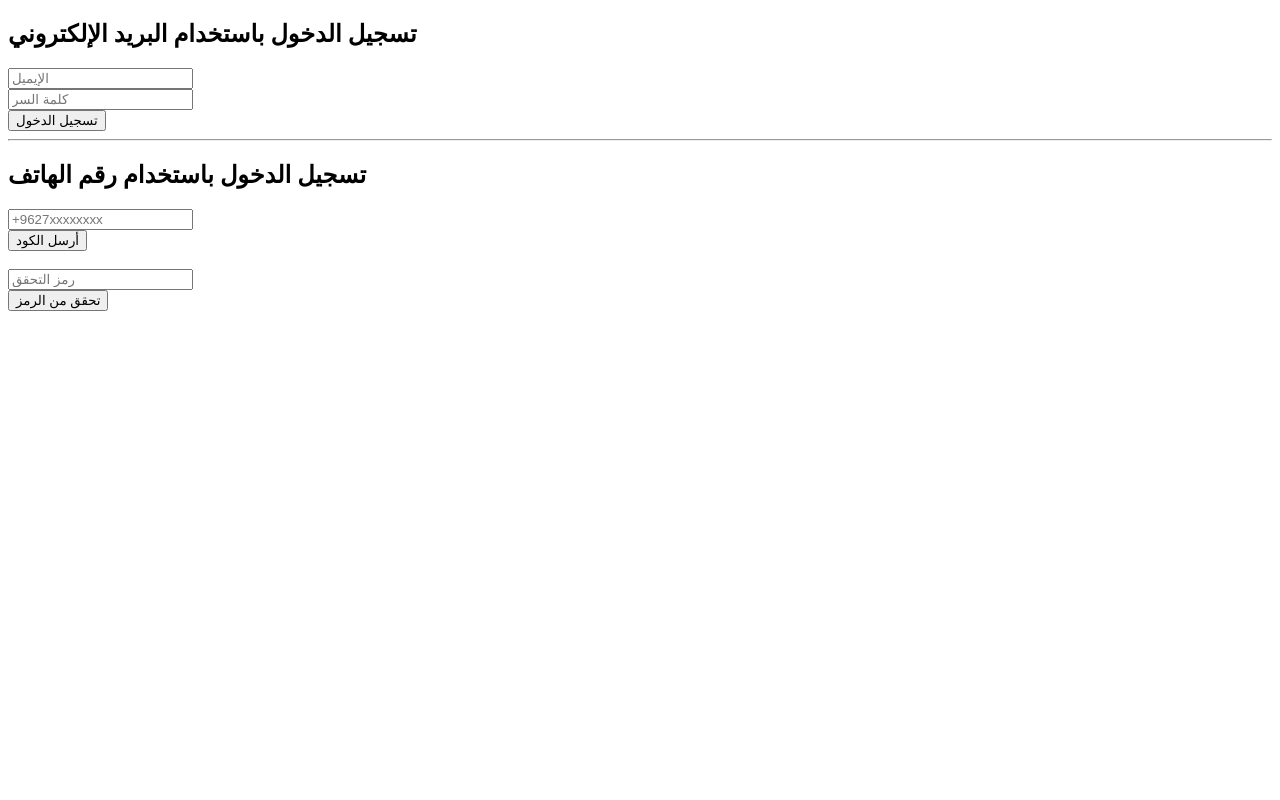
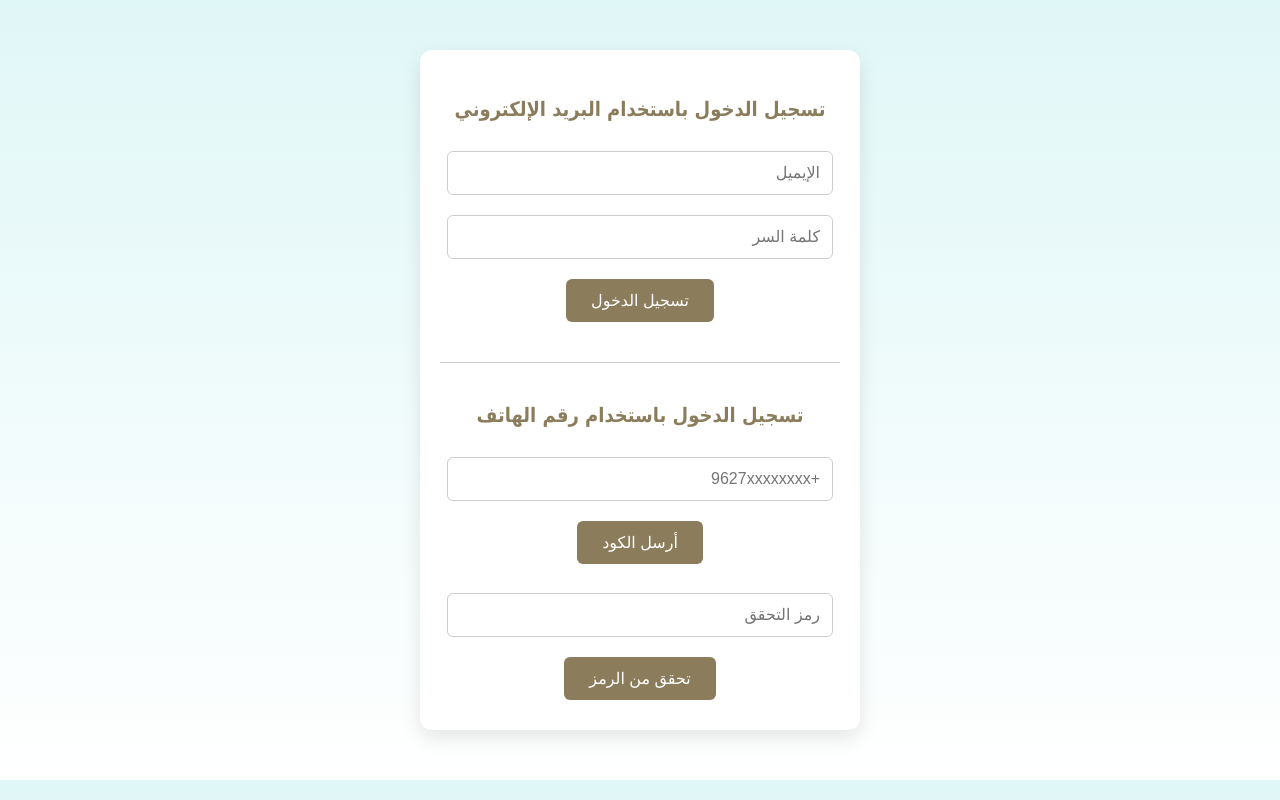
Before and after one commit to abdalmalkall/Ecl, a website: page register.html in a window 1280 px wide. Drawn offline with Linux system fonts and the light colour scheme.

Commit message:
firebaes

```diff
--- /dev/null
+++ b/login.css
@@ -0,0 +1,65 @@
+body {
+  font-family: 'Tahoma', sans-serif;
+  background: linear-gradient(to bottom, #e0f7f7, #ffffff);
+  color: #333;
+  margin: 0;
+  padding: 0;
+  direction: rtl;
+  text-align: center;
+}
+
+.container {
+  max-width: 400px;
+  margin: 50px auto;
+  background-color: #ffffff;
+  padding: 30px 20px;
+  border-radius: 12px;
+  box-shadow: 0 8px 20px rgba(0, 0, 0, 0.1);
+}
+
+h2 {
+  color: #8b7d5c;
+  margin-bottom: 20px;
+  font-size: 20px;
+}
+
+input {
+  padding: 12px;
+  width: 90%;
+  margin: 10px 0;
+  border: 1px solid #ccc;
+  border-radius: 6px;
+  font-size: 16px;
+  transition: border-color 0.3s;
+}
+
+input:focus {
+  border-color: #8b7d5c;
+  outline: none;
+}
+
+button {
+  padding: 12px 25px;
+  background-color: #8b7d5c;
+  color: white;
+  border: none;
+  border-radius: 6px;
+  font-size: 16px;
+  cursor: pointer;
+  margin-top: 10px;
+  transition: background-color 0.3s;
+}
+
+button:hover {
+  background-color: #8b7d5c;
+}
+
+hr {
+  margin: 40px 0;
+  border: none;
+  border-top: 1px solid #ccc;
+}
+
+#recaptcha-container {
+  margin: 10px 0;
+}
--- a/register.html
+++ b/register.html
@@ -1,12 +1,16 @@
 <!DOCTYPE html>
-<html lang="ar">
+<html lang="ar" dir="rtl">
 <head>
   <meta charset="UTF-8">
   <title>تسجيل الدخول</title>
+  <link rel="stylesheet" href="login.css" />
+
+  <!-- Firebase -->
   <script src="https://www.gstatic.com/firebasejs/11.7.1/firebase-app.js"></script>
   <script src="https://www.gstatic.com/firebasejs/11.7.1/firebase-auth.js"></script>
 </head>
 <body>
+  <div class="container">
     <h2>تسجيل الدخول باستخدام البريد الإلكتروني</h2>
     <input type="email" id="email" placeholder="الإيميل"><br>
     <input type="password" id="password" placeholder="كلمة السر"><br>
@@ -21,6 +25,7 @@
 
     <input type="text" id="code" placeholder="رمز التحقق"><br>
     <button onclick="verifyCode()">تحقق من الرمز</button>
+  </div>
 
   <script type="module">
     import { initializeApp } from "https://www.gstatic.com/firebasejs/11.7.1/firebase-app.js";
@@ -38,7 +43,7 @@
     const app = initializeApp(firebaseConfig);
     const auth = getAuth(app);
 
-    // تسجيل الدخول باستخدام البريد الإلكتروني
+    // تسجيل الدخول بالإيميل
     window.loginWithEmail = () => {
       const email = document.getElementById("email").value;
       const password = document.getElementById("password").value;
@@ -46,13 +51,14 @@
       signInWithEmailAndPassword(auth, email, password)
         .then((userCredential) => {
           alert("تم تسجيل الدخول بالإيميل بنجاح");
+          window.location.href = "HH.html";
         })
         .catch((error) => {
           alert("خطأ: " + error.message);
         });
     };
 
-    // تسجيل الدخول باستخدام رقم الهاتف
+    // تسجيل الدخول برقم الهاتف
     let confirmationResult;
     window.sendCode = () => {
       const phoneNumber = document.getElementById("phone").value;
@@ -76,6 +82,7 @@
       confirmationResult.confirm(code)
         .then((result) => {
           alert("تم تسجيل الدخول برقم الهاتف بنجاح");
+          window.location.href = "HH.html";
         })
         .catch((error) => {
           alert("كود التحقق خاطئ");
```
Also changed, not shown: HH.html (added, +43 -0 lines), login.js (added). Lines whose indentation alone changed are shown as unchanged.
